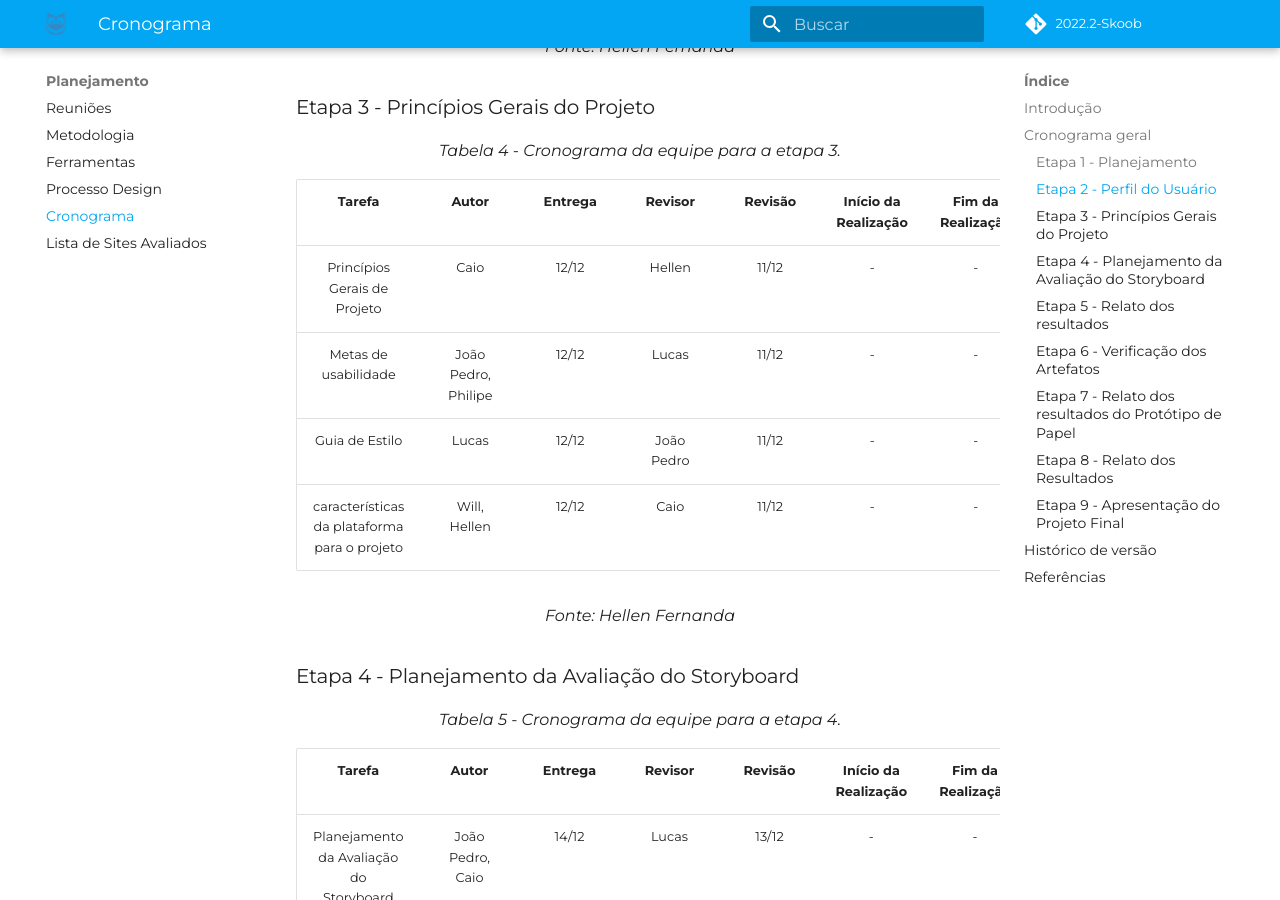
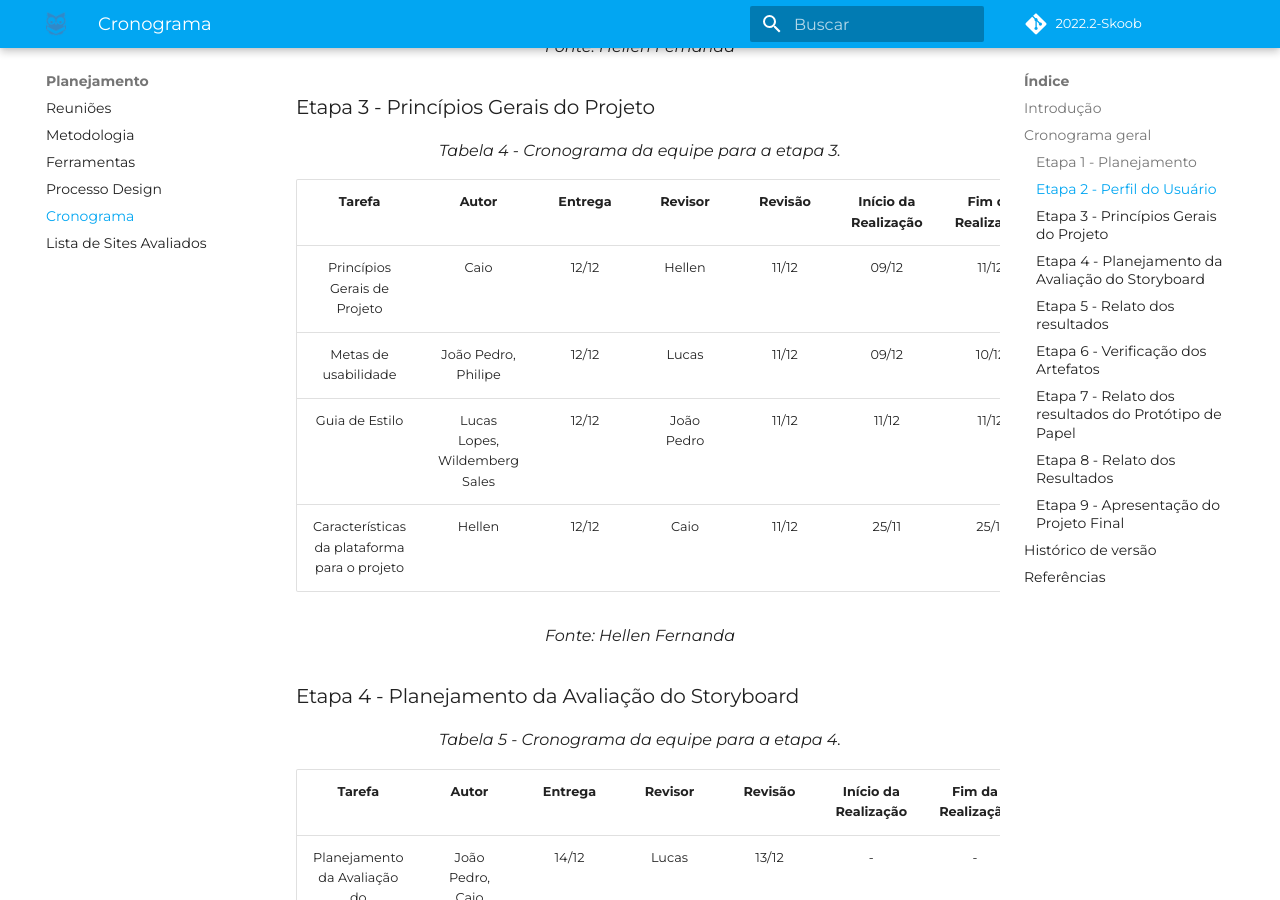
Before and after one commit to Interacao-Humano-Computador/2022.2-Skoob, an MkDocs documentation site: the page built from docs/planejamento/cronograma.md, in a window 1280 px wide and 900 px high, scrolled down 3228 px. Built offline with MkDocs 1.6.1 and Material for MkDocs 9.7.7, drawn with Linux system fonts in a browser that asks for light colours; some web fonts are replaced; comment, search, counter and statistics services are not loaded.

```diff
--- a/docs/planejamento/cronograma.md
+++ b/docs/planejamento/cronograma.md
@@ -58,10 +58,10 @@
 
 |                    Tarefa                    |        Autor        | Entrega |  Revisor   | Revisão | Início da Realização | Fim da Realização |
 | :------------------------------------------: | :-----------------: | :-----: | :--------: | :-----: | :------------------: | :---------------: |
-|         Princípios Gerais de Projeto         |        Caio         |  12/12  |   Hellen   |  11/12  |          -           |         -         |
-|             Metas de usabilidade             | João Pedro, Philipe |  12/12  |   Lucas    |  11/12  |          -           |         -         |
-|                Guia de Estilo                |        Lucas        |  12/12  | João Pedro |  11/12  |          -           |         -         |
-| características da plataforma para o projeto |    Will, Hellen     |  12/12  |    Caio    |  11/12  |          -           |         -         |
+|         Princípios Gerais de Projeto         |        Caio         |  12/12  |   Hellen   |  11/12  |          09/12           |         11/12         |
+|             Metas de usabilidade             | João Pedro, Philipe |  12/12  |   Lucas    |  11/12  |          09/12           |         10/12         |
+|                Guia de Estilo                |        Lucas Lopes, Wildemberg Sales        |  12/12  | João Pedro |  11/12  |          11/12           |         11/12         |
+| Características da plataforma para o projeto |    Hellen     |  12/12  |    Caio    |  11/12  |          25/11           |         25/11         |
 
 <figcaption align="center">Fonte: Hellen Fernanda</figcaption>
 
--- a/mkdocs.yml
+++ b/mkdocs.yml
@@ -46,3 +46,4 @@ nav:
   - Apresentações:
       - Etapa 1 - 23/11: apresentacoes/etapa1.md
       - Etapa 2 - 07/12: apresentacoes/etapa2.md
+      - Etapa 3 - 12/12: apresentacoes/etapa3.md
```
Also changed, not shown: docs/apresentacoes/etapa2.md (+1 -1 lines), docs/apresentacoes/etapa3.md (added, +22 -0 lines).
